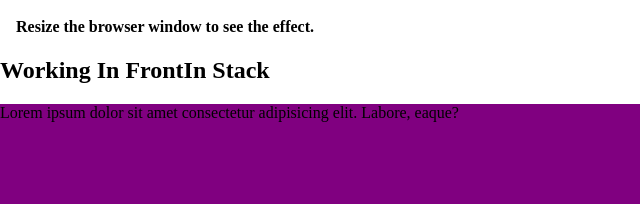
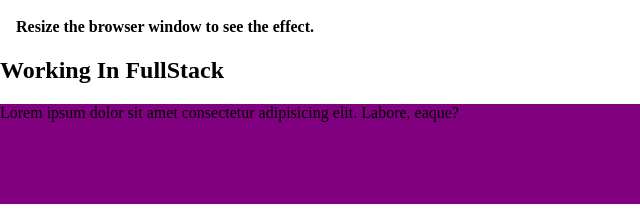
Before and after one commit to FazalAzim/GitHupTest, a plain HTML site: page index.html in a window 1280 px wide. Shown: the part 168-387 px from the top of the page, 0-640 px from the left. Drawn offline with Linux system fonts and the light colour scheme.

Commit message:
changes in branches

```diff
--- a/index.html
+++ b/index.html
@@ -64,7 +64,7 @@
       <p>You will learn more about media queries and responsive web design later in our CSS Tutorial.</p>
       <h4>Resize the browser window to see the effect.</h4>
     </div>
-    <h2>Working In FrontIn Stack</h2>
+    <h2>Working In FullStack</h2>
     <div style="width: 100%; height: 100px; background-color: purple">
       Lorem ipsum dolor sit amet consectetur adipisicing elit. Labore, eaque?
     </div>
```
